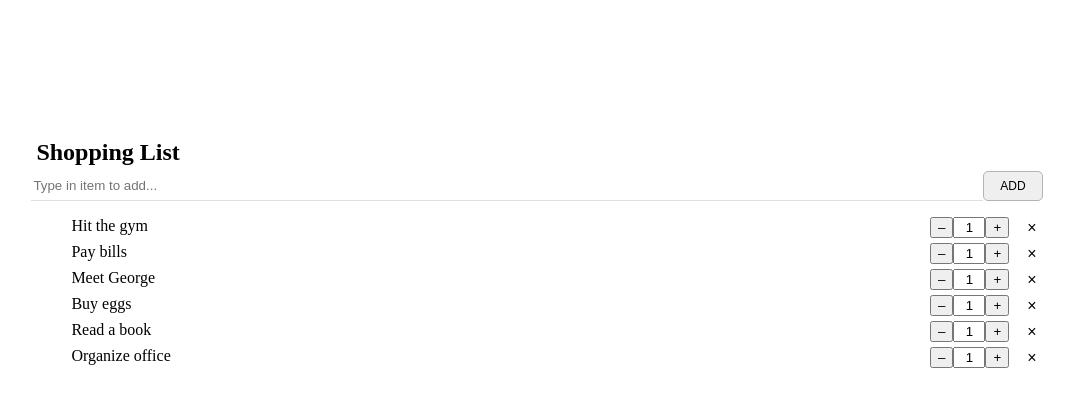
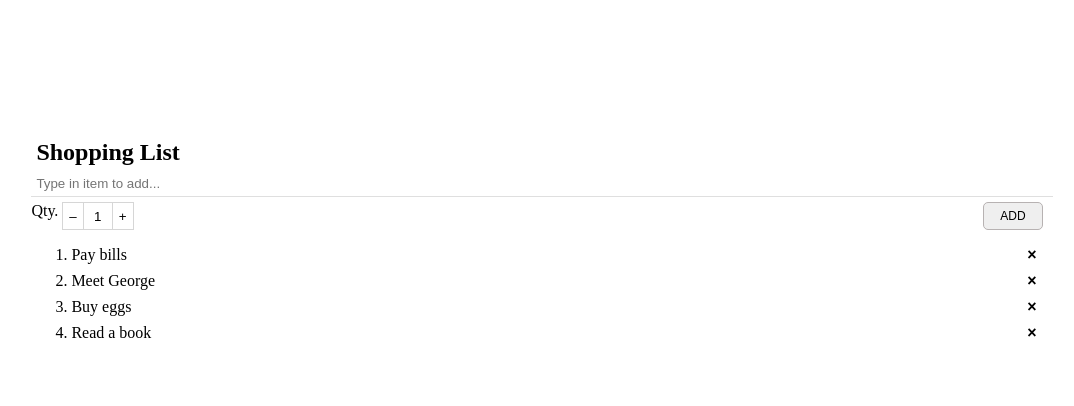
Before and after one commit to cyberatom3000/inspired-shopping-list, a plain HTML site: page index.html in a window 1280 px wide. Both pictures are taken after a click on the button "ADD". Shown: the whole page, without its empty margins (103-1177 px from the left). Drawn offline with nearby package versions, Linux system fonts and the light colour scheme.

Commit message:
working list version1

```diff
--- a/index.html
+++ b/index.html
@@ -12,58 +12,32 @@
     <div class="pop-container">
         <div id="myDIV" class="pop-header">
           <h2 style="margin:5px">Shopping List</h2>
-          <div class="addItem-324">
-          <input type="text" id="myInput" class="it-324" placeholder="Type in item to add...">
-          <button class="addBtn-324">Add</button>
-          </div>
+          <!-- <form action=""> -->
+            <input type="text" id="myInput" class="it-324" placeholder="Type in item to add...">
+            <div class="addQty-324">
+              <div class="qtyWrapper-324">
+                <label for="itemQty">Qty.&nbsp;</label>
+                <!-- <div class="qtyWrapper-324"> -->
+                  <button class="minus-btn"> – </button>
+                  <input type="text" class="qty-324" value="1" name="itemQty">
+                  <!-- <input type="number" step="1" min="1" max="" name="itemQty" value="1" title="Qty" class="qty-324" size="4" pattern="" inputmode=""> -->
+                  <button class="plus-btn"> + </button>
+                <!-- </div> -->
+
+              </div>
+              <button class="addBtn-324">Add</button>
+            </div>
+          <!-- </form> -->
         </div>
 
         <ol id="myUL" class="olist-324">
-          <li>Hit the gym
-            <div class="_3dY_ZR">
-              <button class="minus-btn"> – </button>
-              <input type="text" class="qty-324" value="1">
-              <button class="plus-btn"> + </button>
-            </div>
-          </li>
-          <li class="checked">Pay bills
-              <div class="_3dY_ZR">
-              <button class="minus-btn"> – </button>
-              <input type="text" class="qty-324" value="1">
-              <button class="plus-btn"> + </button>
-            </div>
-          </li>
-          <li>Meet George
-            <div class="_3dY_ZR">
-              <button class="minus-btn"> – </button>
-              <input type="text" class="qty-324" value="1">
-              <button class="plus-btn"> + </button>
-            </div>
-          </li>
-          <li>Buy eggs
-            <div class="_3dY_ZR">
-              <button class="minus-btn"> – </button>
-              <input type="text" class="qty-324" value="1">
-              <button class="plus-btn"> + </button>
-            </div>
-          </li>
-          <li>Read a book
-            <div class="_3dY_ZR">
-              <button class="minus-btn"> – </button>
-              <input type="text" class="qty-324" value="1">
-              <button class="plus-btn"> + </button>
-            </div>
-          </li>
-          <li>Organize office
-            <div class="_3dY_ZR">
-              <button class="minus-btn"> – </button>
-              <input type="text" class="qty-324" value="1">
-              <button class="plus-btn"> + </button>
-            </div>
-          </li>
+          <li>Pay bills</li>
+          <li>Meet George</li>
+          <li>Buy eggs</li>
+          <li>Read a book</li>
         </ol>
 
     </div>
-    <script src="main.js"></script>
+    <script type="text/javascript" src="main.js"></script>
 </body>
 </html>
--- a/main.js
+++ b/main.js
@@ -1,7 +1,7 @@
 $(document).ready(function () {
 
     // Create a "close" button and append it to each list item
-    var myNodelist = document.getElementsByClassName("_3dY_ZR");
+    var myNodelist = document.getElementsByTagName("LI");
     var i;
     for (i = 0; i < myNodelist.length; i++) {
         var span = document.createElement("BUTTON");
@@ -34,14 +34,20 @@ $(document).ready(function () {
             document.getElementById("myUL").appendChild(li);
         }
         document.getElementById("myInput").value = "";
-
-        var span = document.createElement("DIV");
-        // var txt = document.createTextNode("\u00D7");
-        // var txt1 = '<button class="minus-btn"> – </button><input type="text" class="qty-324" value="1"><button class="plus-btn"> + </button><button class="close-324">×</button>';
-        span.className = "_3dY_ZR";
-        // span.appendChild(txt1);
-        $('._3dY_ZR').appendChild('<button class="minus-btn"> – </button><input type="text" class="qty-324" value="1"><button class="plus-btn"> + </button><button class="close-324">×</button>');
+        // var qtyVal = document.getElementsByClassName("qty-324").value;
+        var qtyVal = $('.qty-324').val();
+        var qtyValue = " (" + qtyVal + ")";
+        console.log("qtyVal: "+qtyVal + "qtyValue: "+qtyValue);
+        var span = document.createElement("SPAN");
+        var txt1 = document.createTextNode(qtyValue);
+        span.className = "disQty-324";
+        span.appendChild(txt1);
+        var btn = document.createElement("BUTTON");
+        var txt2 = document.createTextNode("\u00D7");
+        btn.className = "close-324";
+        btn.appendChild(txt2);
         li.appendChild(span);
+        li.appendChild(btn);
 
         for (i = 0; i < close.length; i++) {
             close[i].onclick = function() {
@@ -49,30 +55,28 @@ $(document).ready(function () {
                 div.style.display = "none";
             }
         }
+        $('.qty-324').val(1);
     });
 
     // $('.minus-btn').prop('disabled',true);
     $('.minus-btn').on('click', function(e) {
         e.preventDefault();
         var $this = $(this);
-        var $input = $this.closest('div').find('input');
+        var $input = $('.qty-324');
         var value = parseInt($input.val());
 
         if (value > 1) {
             value = value - 1;
         } else {
             value = 1;
-            // $this.prop('disabled',true);
         }
-
-    $input.val(value);
-
+        $input.val(value);
     });
 
     $('.plus-btn').on('click', function(e) {
         e.preventDefault();
         var $this = $(this);
-        var $input = $this.closest('div').find('input');
+        var $input = $('.qty-324');
         var value = parseInt($input.val());
 
         if (value < 5) {
@@ -81,7 +85,6 @@ $(document).ready(function () {
         } else {
             value =5;
         }
-
         $input.val(value);
     });
 
--- a/style.css
+++ b/style.css
@@ -13,7 +13,22 @@
 .it-324 {
     border: none;
     border-bottom: 1px solid #dfdfdf;
+    padding: 5px;
+    margin-bottom: 5px;
     width: 100%;
+}
+.it-324:focus {
+    border: none;
+    border-bottom: 1px solid #dfdfdf;
+}
+.qtyWrapper-324 {
+    display: flex;
+    height: 28px;
+}
+.addQty-324 {
+    display: flex;
+    justify-content: space-between;
+    align-items: center;
 }
 .addBtn-324 {
     font-size: 12px;
@@ -22,7 +37,7 @@
     border-radius: 5px;
     padding: 6px 16px;
 }
-.add-Btn-324:hover {
+.addBtn-324:hover {
     border-color: #68b843;
     background: #68b843;
     color: white !important;
@@ -31,9 +46,8 @@ ol.olist-324 {
     /* padding-left: 0px; */
 }
 ol.olist-324 li {
-  display: flex;
-  justify-content: space-between;
-  margin-bottom: 5px;
+  position: relative;
+  margin: 0.5em 0;
 }
 ._3dY_ZR {
     display: flex;
@@ -41,6 +55,38 @@ ol.olist-324 li {
 .qty-324 {
     width: 24px;
     text-align: center;
+    background-color: transparent;
+    border: 1px solid rgb(214, 214, 214);
+}
+.qtyWrapper-324 input::-webkit-outer-spin-button,
+.qtyWrapper-324 input::-webkit-inner-spin-button {
+    -webkit-appearance: none;
+    -moz-appearance: none;
+    margin: 0;
+}
+
+.qtyWrapper-324 .minus-btn,
+.qtyWrapper-324 .plus-btn{
+    background-color: #ffffff;
+    border: 1px solid rgb(214, 214, 214);
+    cursor:pointer;
+}
+.qtyWrapper-324 .minus-btn:hover,
+.qtyWrapper-324 .plus-btn:hover {
+    background: #eeeeee;
+}
+.qtyWrapper-324 .minus-btn:focus,
+.qtyWrapper-324 .plus-btn:focus {
+    outline: none;
+}
+.qtyWrapper-324 .minus-btn {
+    border-right: 0;
+}
+.qtyWrapper-324 .plus-btn {
+    border-left: 0;
+}
+.disQty-324 {
+    color: #F87D09;
 }
 /* Style the close button */
 .close-324 {
@@ -50,12 +96,16 @@ ol.olist-324 li {
     border-radius: 50%;
     background-color: #fff;
     font-size: 16px;
-    font-weight: 500;
+    font-weight: 600;
+    float: right;
+    position: absolute;
+    right: 0;
+    top: 0;
 }
 .close-324:hover {
     /* background-color: #f44336; */
     color: white;
-    font-weight: 700;
+    font-weight: 800;
     color: #f44336;
     cursor: pointer;
 }
```
